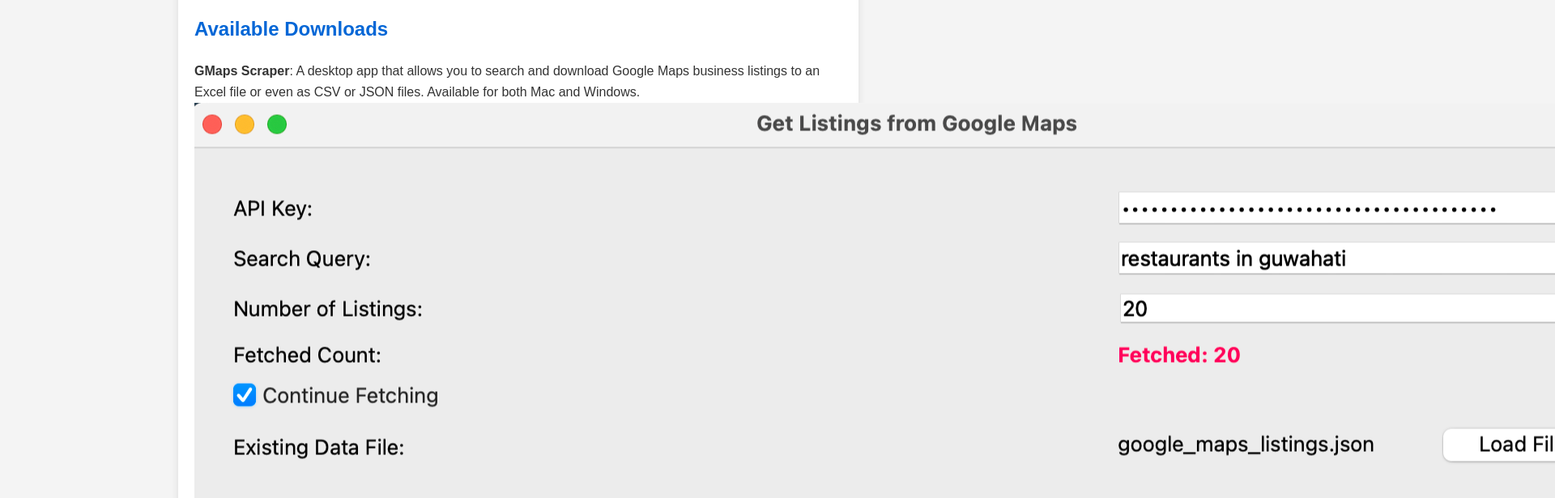
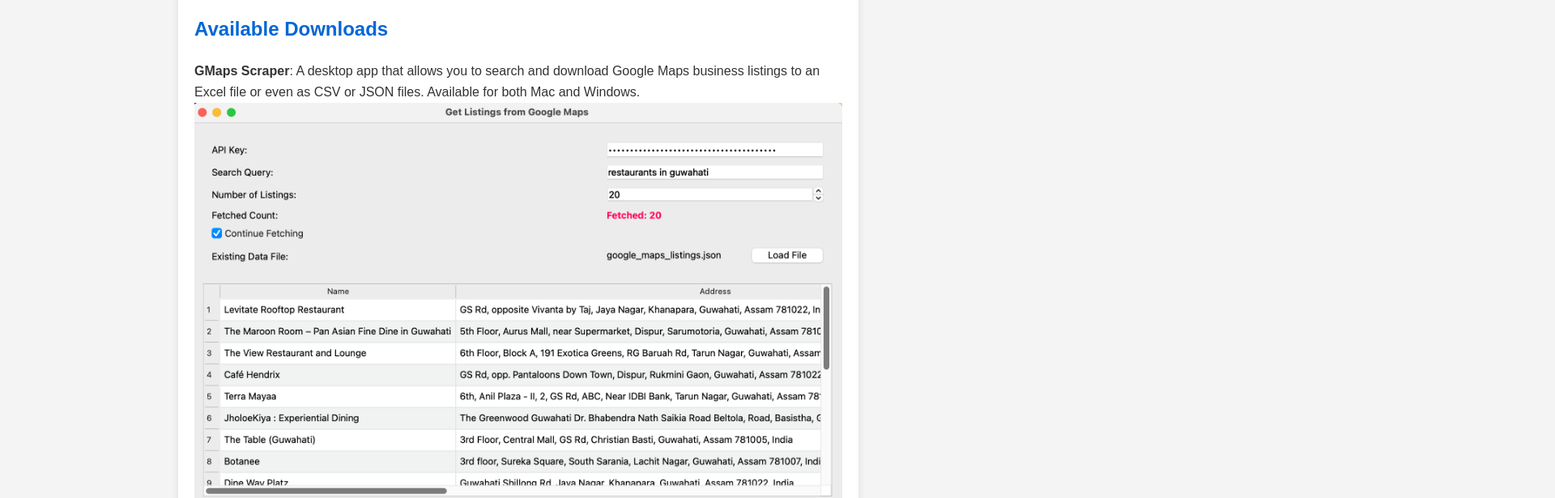
Before and after one commit to neailabs/neailabs.github.io, a plain HTML site: page index.html in a window 1280 px wide. Shown: the part 208-823 px from the top of the page at 81% size, 1920 px wide, since content can reach past the window. Drawn offline with Linux system fonts and the light colour scheme.

Commit message:
Update index.html

```diff
--- a/index.html
+++ b/index.html
@@ -71,7 +71,7 @@
     <p>
       <b>GMaps Scraper</b>: A desktop app that allows you to search and download Google Maps business listings to an Excel file or even as CSV or JSON files.
        Available for both Mac and Windows.<br>
-      <img src="https://raw.githubusercontent.com/neailabs/neailabs.github.io/main/GMaps%20Scraper%20Main%20Window.png" alt="Screenshot of the GMaps Scraper main window"><br>
+      <img src="https://raw.githubusercontent.com/neailabs/neailabs.github.io/main/GMaps%20Scraper%20Main%20Window.png" alt="Screenshot of the GMaps Scraper main window" style="max-width: 100%; height: auto;"><br>
     </p>
     <ul class="artifact-list">
         <li class="artifact-item">
```
